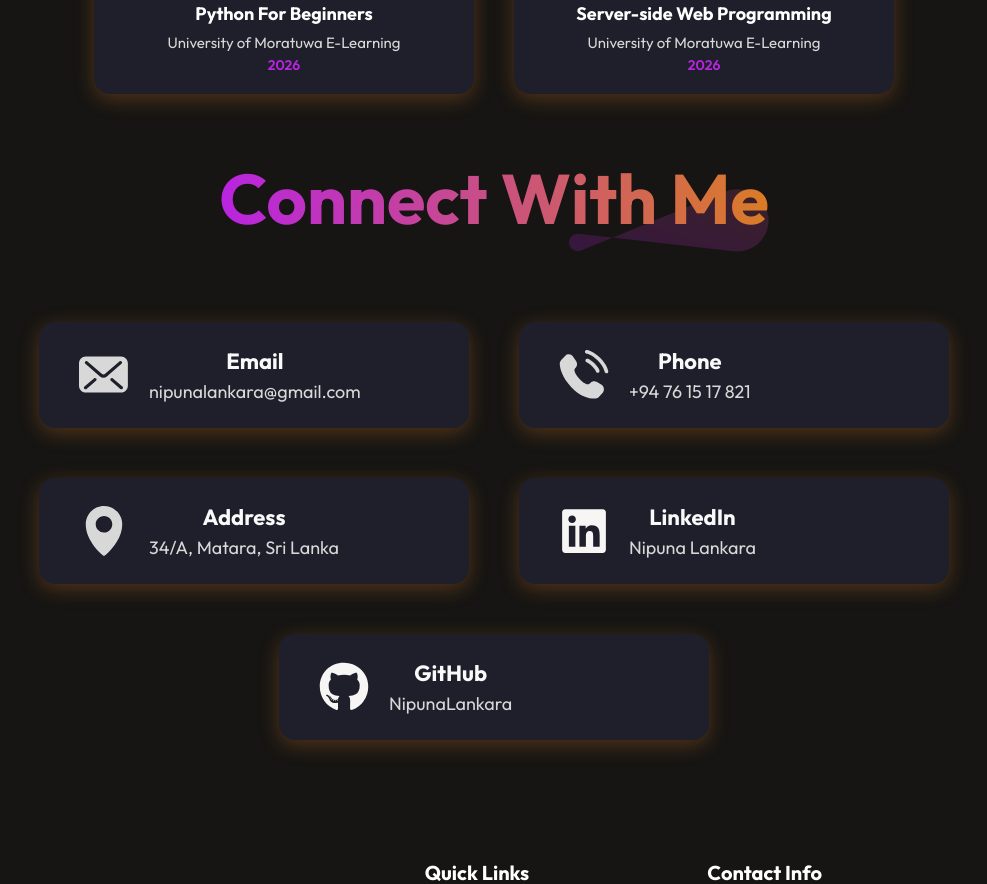
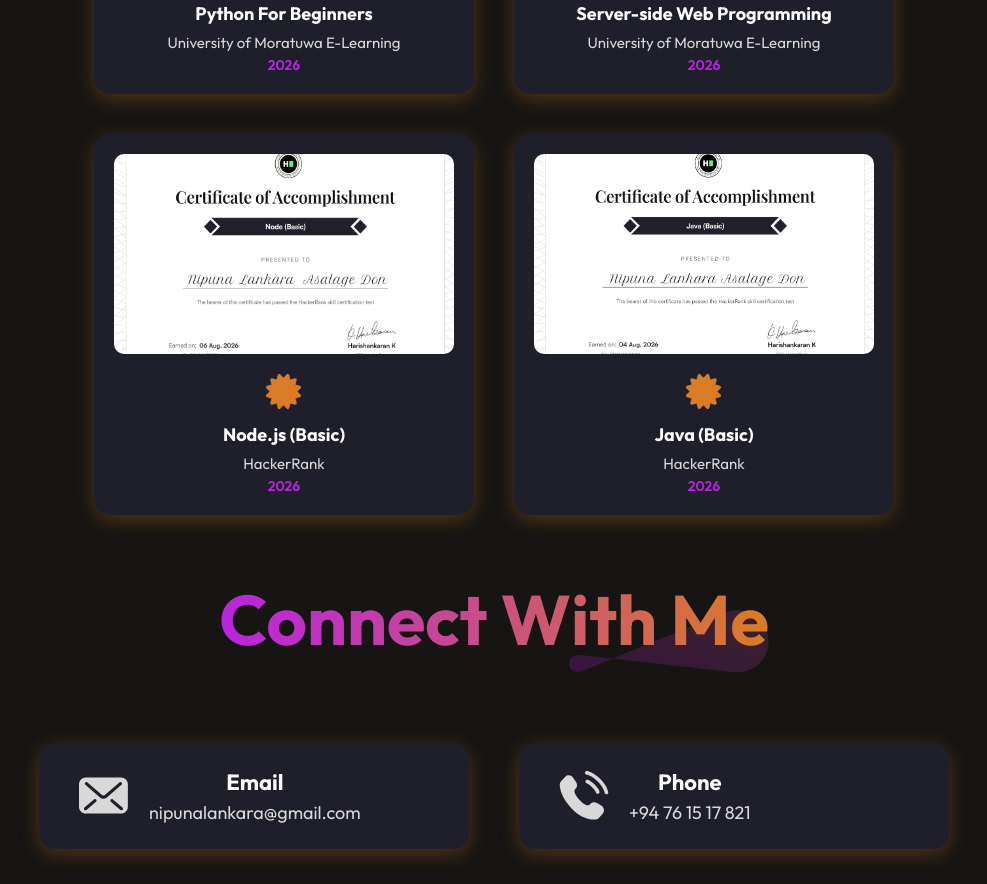
Before and after one commit to NipunaLankara/My-Personal-Portfolio-main, a React (Vite) app in the folder frontend/: page / in a window 1280 px wide. Shown: the part 5840-6724 px from the top of the page, without its empty margins (146-1133 px from the left). Built offline with nearby package versions, Linux system fonts and the light colour scheme.

Commit message:
add node js (basic) and java (basic) certificates

```diff
--- a/frontend/src/components/Certificates/Certificate.jsx
+++ b/frontend/src/components/Certificates/Certificate.jsx
@@ -6,6 +6,8 @@
 // Import your certificate images here (add your own image files in assets/certificates/)
 import cart1 from "../../assets/python.png";
 import cart2 from "../../assets/nodejs.png"
+import cart3 from "../../assets/node-basic.png"
+import cart4 from "../../assets/java-basic.png"
 
 
 const certificates = [
@@ -20,6 +22,18 @@
         title: "Server-side Web Programming",
         issuer: "University of Moratuwa E-Learning",
         image: cart2,
+    },
+    {
+        year: "2026",
+        title: "Node.js (Basic)",
+        issuer: "HackerRank",
+        image: cart3,
+    },
+    {
+        year: "2026",
+        title: "Java (Basic)",
+        issuer: "HackerRank",
+        image: cart4,
     },
 ];
 
```
Also changed, not shown: frontend/src/assets/java-basic.png (added), frontend/src/assets/node-basic.png (added).
